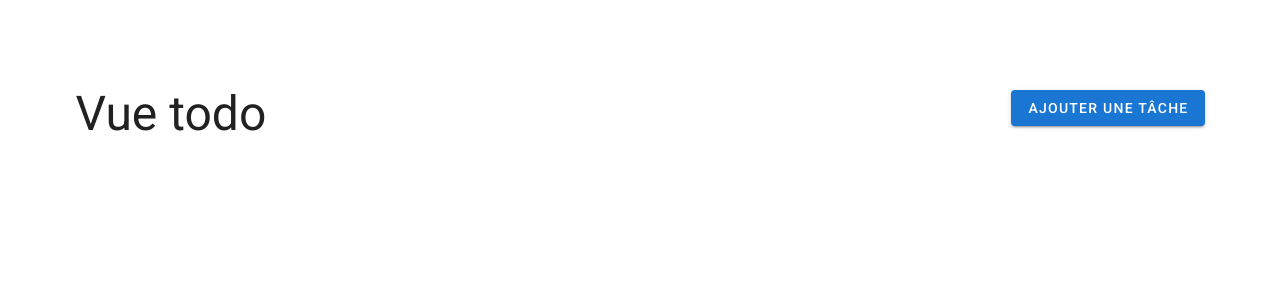
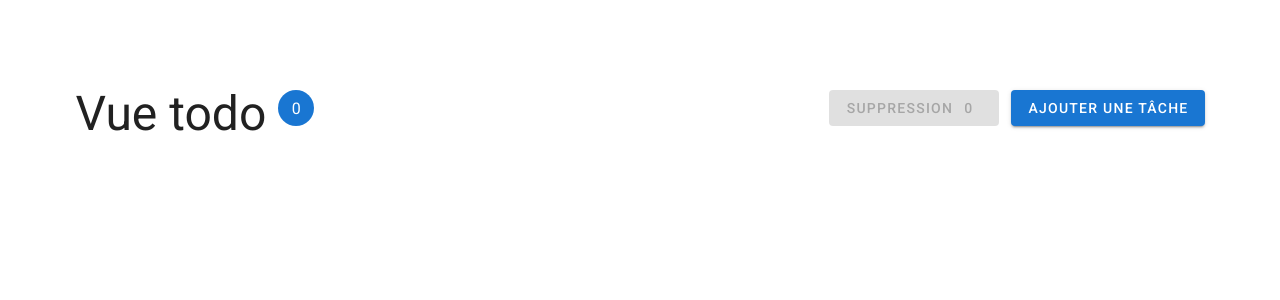
Before and after one commit to LudovicGen/vue-todolist, a Vue app: page / in a window 1280 px wide. Shown: the top 300 px of the page. Built offline with nearby package versions, Linux system fonts and the light colour scheme.

Commit message:
feat: multi destroy ticket todo

```diff
--- a/src/App.vue
+++ b/src/App.vue
@@ -18,9 +18,3 @@ export default Vue.extend({
   }),
 });
 </script>
-
-<style>
-.no-uppercase {
-  text-transform: none;
-}
-</style>
--- a/src/components/AppColumn.vue
+++ b/src/components/AppColumn.vue
@@ -1,5 +1,5 @@
 <template>
-  <v-card elevation="0" outlined>
+  <v-card elevation="0" outlined @click="selected">
     <v-card-title>{{ item.name ? item.name : "Non renseigné" }}</v-card-title>
     <v-card-text>
       <p>Temps: {{ item.nbHours ? item.nbHours : "Non renseigné" }}</p>
@@ -18,8 +18,6 @@
       </p>
     </v-card-text>
     <v-card-actions>
-      <v-row>
-        <v-col cols="6">
       <ModalsTheTicket
         v-model="item"
         :dialog="showMethod"
@@ -36,18 +34,6 @@
           >Mettre à jour</v-btn
         >
       </ModalsTheTicket>
-        </v-col>
-        <v-col cols="6">
-          <v-btn
-            block
-            elevation="0"
-            class="text-capitalize text-body-1"
-            color="error"
-            @click="destroy"
-            >Supprimé</v-btn
-          >
-        </v-col>
-      </v-row>
     </v-card-actions>
   </v-card>
 </template>
@@ -73,5 +59,10 @@ export default class AppColumn extends Vue {
   public destroy(): void {
     // This is intentional
   }
+
+  @Emit("selected")
+  public selected(): void {
+    // This is intentional
+  }
 }
 </script>
--- a/src/components/Grid.vue
+++ b/src/components/Grid.vue
@@ -1,8 +1,19 @@
 <template>
   <v-container style="height: 100%">
     <v-toolbar elevation="0" class="mb-4">
-      <h1 class="text-h3 mt-3">Vue todo</h1>
+      <h1 class="text-h3 mt-3 mr-3">Vue todo</h1>
+      <v-avatar size="36" color="primary" class="white--text">{{
+        baseTicket.length
+      }}</v-avatar>
       <v-spacer></v-spacer>
+      <v-btn
+        @click="multipleDestroy"
+        class="mr-3 no-uppercase"
+        elevation="0"
+        :disabled="totalSelected.length > 0 ? false : true"
+        >Suppression
+        <v-avatar size="30">{{ this.totalSelected.length }}</v-avatar>
+      </v-btn>
       <ModalsTheTicket
         v-model="newTicket"
         :dialog="showMethod"
@@ -18,7 +29,11 @@
     <v-container style="height: 100%">
       <v-row style="height: 50vh">
         <v-col cols="3" v-for="(ticket, index) in baseTicket" :key="index"
-          ><AppColumn :item="ticket" @destroy="destroy(index)" />
+          ><AppColumn
+            :item="ticket"
+            @destroy="destroy(index)"
+            @selected="selected(index)"
+          />
         </v-col>
       </v-row>
     </v-container>
@@ -38,6 +53,8 @@ export default class Grid extends Vue {
   public newTicket = {} as Ticket;
 
   public baseTicket: Ticket[] = [];
+
+  public totalSelected: number[] = [];
 
   public loadResponsable: Responsable[] = [
     { firstName: "John", lastName: "Doe" },
@@ -60,11 +77,31 @@ export default class Grid extends Vue {
       this.showMethod = false;
       this.newTicket = {} as Ticket;
     }
-    console.log(this.baseTicket);
   }
 
   public destroy(index: number): void {
     this.baseTicket.splice(index, 1);
   }
+
+  public multipleDestroy(): void {
+    this.totalSelected.forEach((index) => {
+      this.baseTicket.splice(index, 1);
+    });
+    this.totalSelected = [];
+  }
+
+  public selected(index: number): void {
+    if (this.totalSelected.includes(index)) {
+      this.totalSelected.splice(index, 1);
+    } else {
+      this.totalSelected.push(index);
+    }
+  }
 }
 </script>
+
+<style>
+.no-uppercase {
+  text-transform: none;
+}
+</style>
--- a/src/components/Modals/TheTicket.vue
+++ b/src/components/Modals/TheTicket.vue
@@ -70,7 +70,7 @@ export default class ModalsTheTicket extends Vue {
     if ((this.$refs.form as Vue & { validate: () => boolean }).validate()) {
       this.action;
     } else {
-      console.error("dommage");
+      console.error("error");
     }
   }
 }
```
Lines whose indentation alone changed are shown as unchanged.
